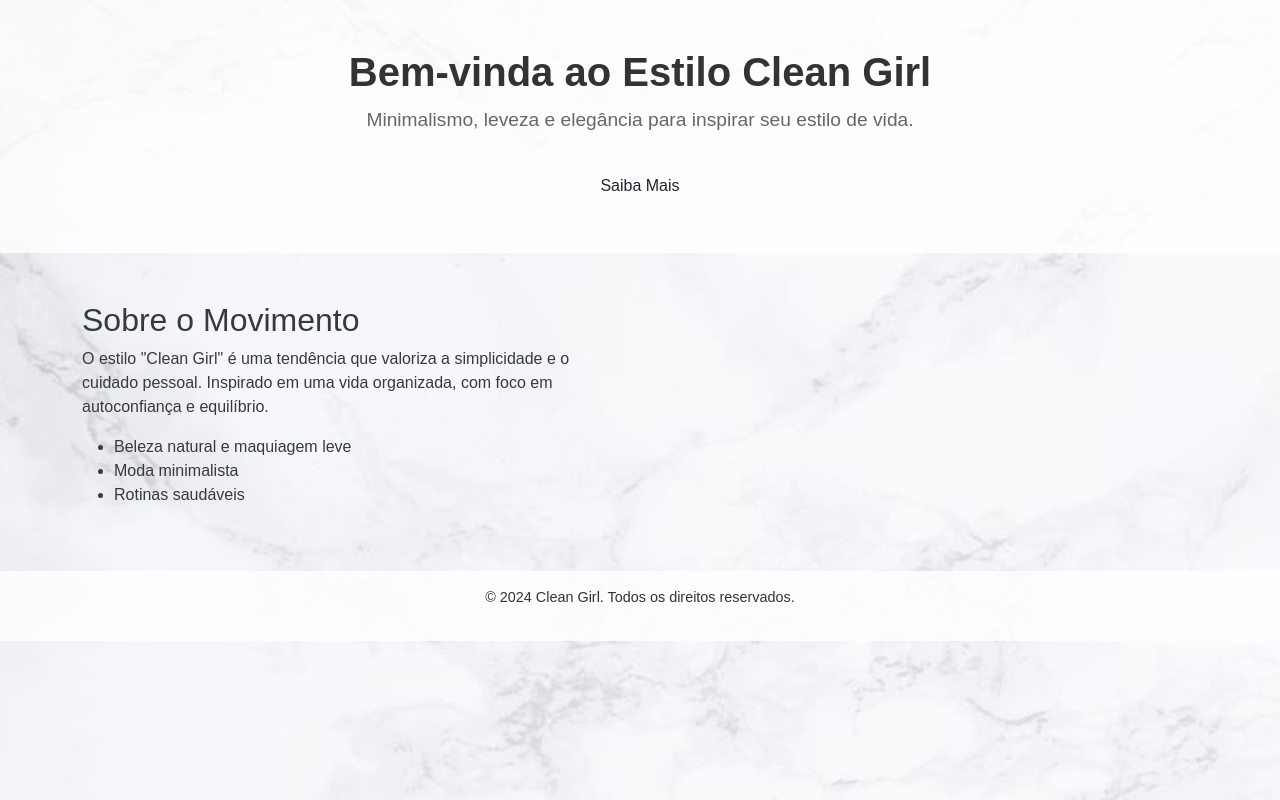
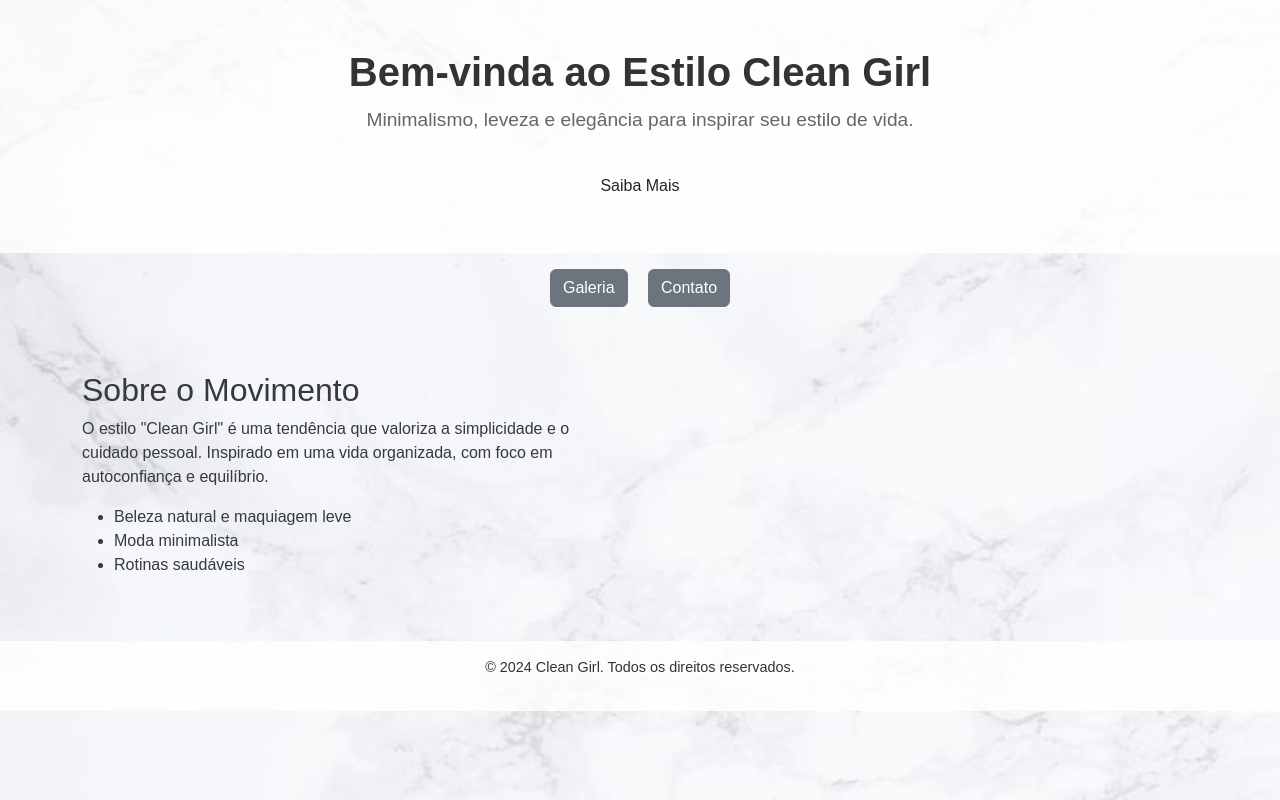
Before and after one commit to kemulau/CleanGirlPage, a plain HTML site: page index.html in a window 1280 px wide. Drawn offline with nearby package versions, Linux system fonts and the light colour scheme.

Commit message:
Conecta páginas com links no index.html

```diff
--- a/index.html
+++ b/index.html
@@ -13,6 +13,11 @@
         <p class="subtitulo">Minimalismo, leveza e elegância para inspirar seu estilo de vida.</p>
         <a href="#sobre" class="btn btn-primario mt-3">Saiba Mais</a>
     </header>
+
+    <nav class="text-center py-3">
+        <a href="galeria.html" class="btn btn-secondary mx-2">Galeria</a>
+        <a href="contato.html" class="btn btn-secondary mx-2">Contato</a>
+    </nav>
 
     <section id="sobre" class="container minha-secao my-5">
         <div class="row align-items-center">
```
